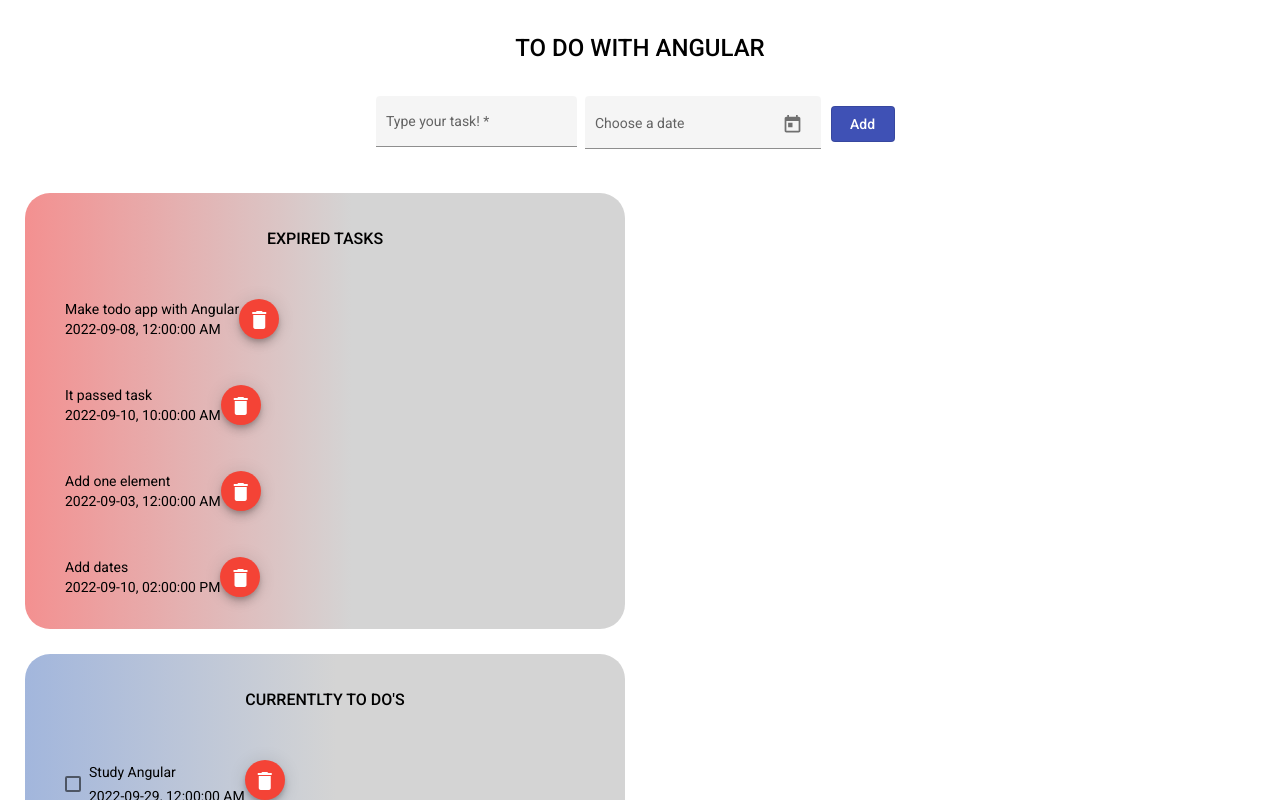
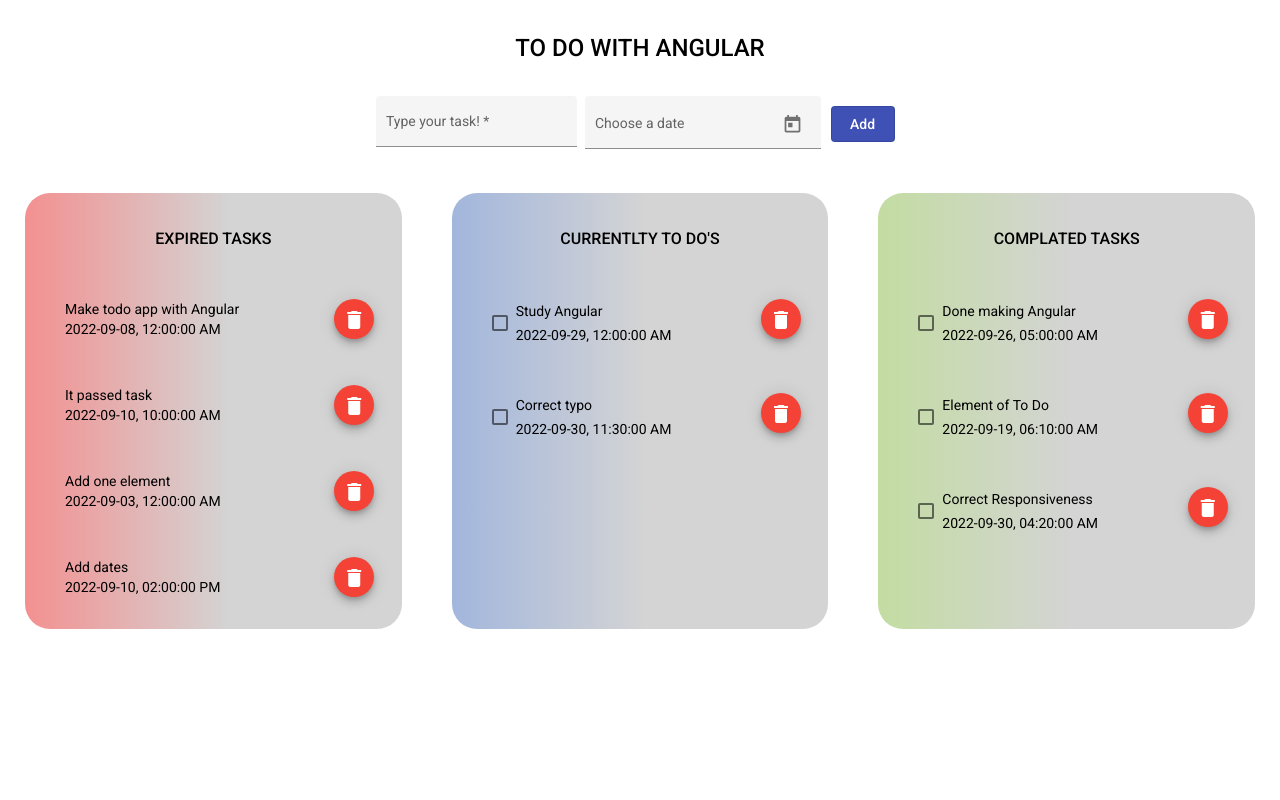
Before and after one commit to SimgeHatip/Angular-ToDo, an Angular app in the folder to-do/: page / in a window 1280 px wide. Shown: the top 800 px of the page. Built offline with nearby package versions, Linux system fonts and the light colour scheme.

Commit message:
Class names changed

```diff
--- a/to-do/src/app/to-do/to-do.component.html
+++ b/to-do/src/app/to-do/to-do.component.html
@@ -20,22 +20,20 @@
 
 </form>
 
-<div class="container-fluid row my-auto">
+<div class="container">
     <div class=" card passed-container">
         <h3>EXPIRED TASKS</h3>
         <ul *ngFor="let todo of passed">
             <div class="task">
-                <div class="col-10">
+                <div class="todo-list-element">
                     <li>{{todo.title}} </li>
                     <li>{{todo.date}}</li>
                 </div>
-                <div class="">
-                    <div class="example-button-container">
-                        <button (click)="onDelete(todo)" mat-mini-fab color="warn"
-                            aria-label="Example icon button with a menu icon">
-                            <mat-icon>delete</mat-icon>
-                        </button>
-                    </div>
+                <div class="example-button-container">
+                    <button (click)="onDelete(todo)" mat-mini-fab color="warn"
+                        aria-label="Example icon button with a menu icon">
+                        <mat-icon>delete</mat-icon>
+                    </button>
                 </div>
             </div>
         </ul>
@@ -45,8 +43,9 @@
         <h3>CURRENTLTY TO DO'S</h3>
         <ul *ngFor="let todo of todos" cdkDrag>
             <div class="task">
-                <div class="col-10">
-                    <mat-checkbox id={{todo.id}} [(ngModel)]="todo.completed"  [checked]="todo.completed" (click)="changeStatus(todo)" color="primary">
+                <div class="todo-list-element">
+                    <mat-checkbox id={{todo.id}} [(ngModel)]="todo.completed" [checked]="todo.completed"
+                        (click)="changeStatus(todo)" color="primary">
                         <li>{{todo.title}} </li>
                         <li>{{todo.date}}</li>
                     </mat-checkbox>
@@ -68,8 +67,9 @@
         <h3>COMPLATED TASKS</h3>
         <ul *ngFor="let todo of done" cdkDrag>
             <div class="task">
-                <div class="">
-                    <mat-checkbox id={{todo.id}} [(ngModel)]="todo.completed"  [checked]="todo.completed" (click)="changeStatus(todo)" color="primary">
+                <div class="todo-list-element">
+                    <mat-checkbox id={{todo.id}} [(ngModel)]="todo.completed" [checked]="todo.completed"
+                        (click)="changeStatus(todo)" color="primary">
                         <li>{{todo.title}} </li>
                         <li>{{todo.date}}</li>
                     </mat-checkbox>
```
